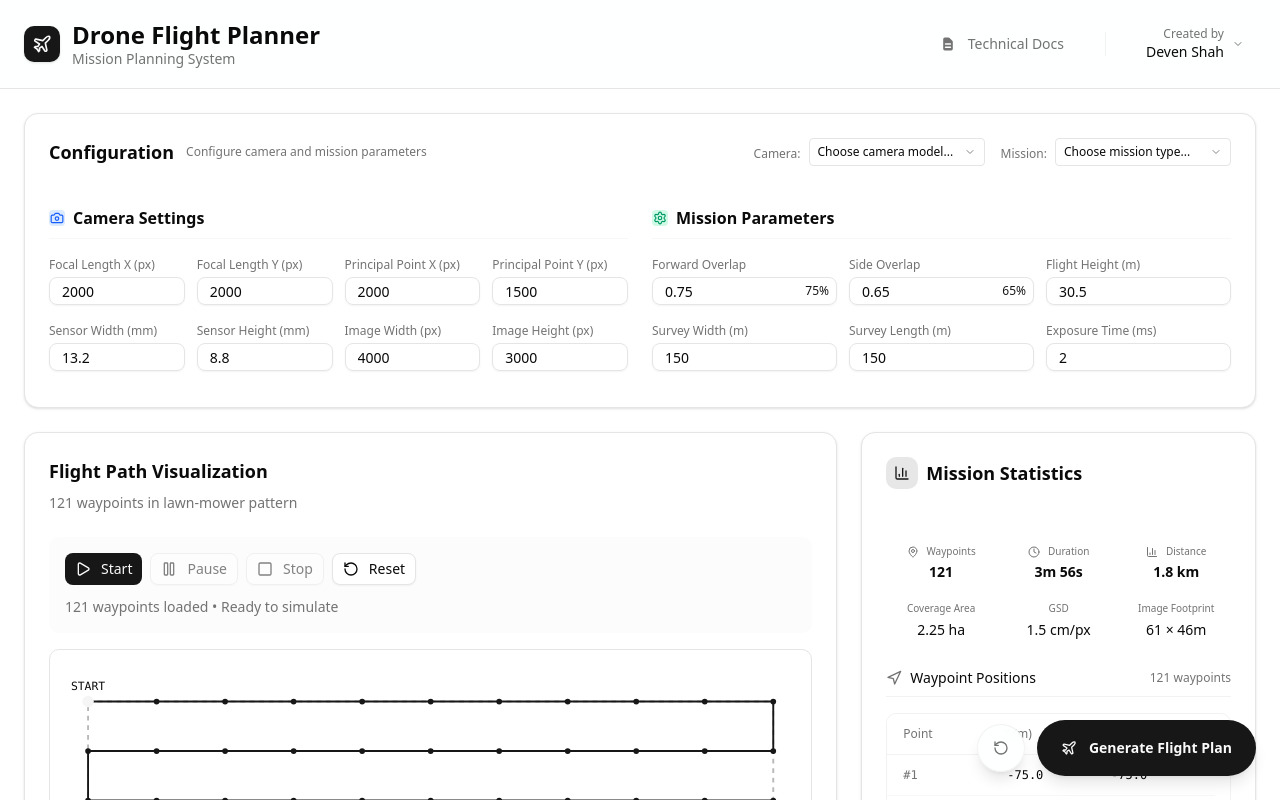
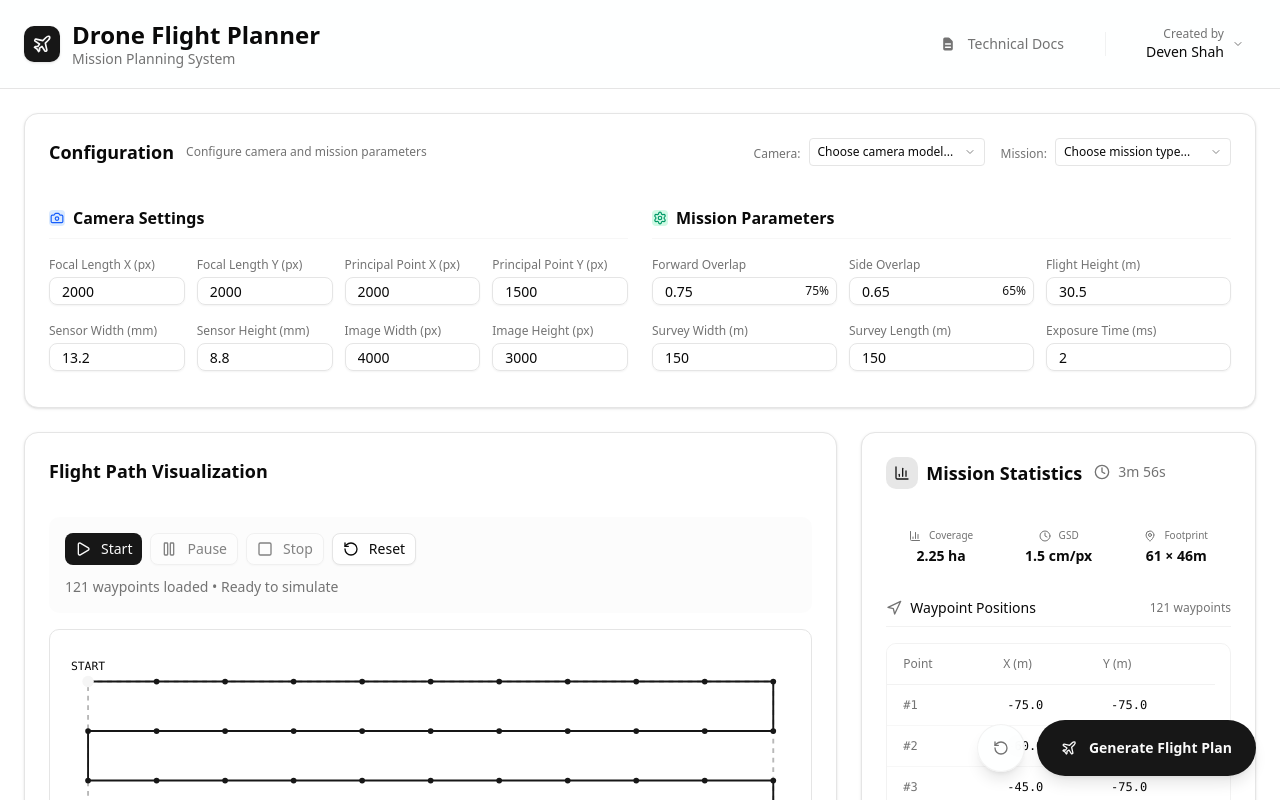
Before and after one commit to devenshah2018/drone-trajectory-interface, a Next.js app: page / in a window 1280 px wide. Both pictures are taken after a click on the button "Generate Flight Plan". Shown: the top 800 px of the page. Built offline with nearby package versions, Linux system fonts and the light colour scheme.

Commit message:
Enhancement: Update CompactMissionStats to display coverage area, GSD, and footprint metrics; improve layout and styling in FlightPathVisualization component

```diff
--- a/components/compact-mission-stats.tsx
+++ b/components/compact-mission-stats.tsx
@@ -534,7 +534,7 @@ export function CompactMissionStats({
           </div>
         </CardHeader>
         <CardContent>
-          <div className="text-muted-foreground py-8 text-center">
+          <div className="text-muted-foreground py-17 text-center">
             <BarChart3 className="text-muted-foreground/50 mx-auto mb-3 h-12 w-12" />
             <p className="mb-1 text-sm font-medium">No Mission Data</p>
             <p className="text-xs">Generate a flight plan to see statistics</p>
@@ -546,55 +546,47 @@ export function CompactMissionStats({
 
   return (
     <Card className="border-border bg-card shadow-sm">
-      <CardHeader className="pb-4">
+      <CardHeader>
         <div className="flex items-center gap-2">
           <div className="bg-primary/10 flex h-8 w-8 items-center justify-center rounded-lg">
             <BarChart3 className="text-primary h-4 w-4" />
           </div>
-          <CardTitle className="text-foreground text-lg font-semibold">
-            Mission Statistics
-          </CardTitle>
+          <div className="flex items-baseline gap-3">
+            <CardTitle className="text-foreground text-lg font-semibold">Mission Statistics</CardTitle>
+            {/* Duration moved into header next to title with clock icon */}
+            <div className="flex items-center gap-2 text-muted-foreground text-sm">
+              <Clock className="h-4 w-4" aria-hidden />
+              <span aria-label={`Estimated duration ${formatTime(stats?.estimatedTime ?? 0)}`}>{formatTime(stats?.estimatedTime ?? 0)}</span>
+            </div>
+          </div>
         </div>
       </CardHeader>
       <CardContent className="space-y-6">
-        {/* Compact two-row mission stats: top row = primary, bottom row = secondary */}
+        {/* Compact stats: show only three metrics (Coverage Area, GSD, Image Footprint) */}
         <div className="w-full">
           <div className="grid grid-cols-3 gap-2 items-center text-center text-xs">
             <div className="p-2">
               <div className="flex items-center justify-center gap-2 text-muted-foreground text-[10px] font-medium">
-                <MapPin className="h-3 w-3" aria-hidden />
-                <span>Waypoints</span>
+                <BarChart3 className="h-3 w-3" aria-hidden />
+                <span>Coverage</span>
               </div>
-              <div className="text-foreground text-sm font-semibold mt-1">{stats.totalWaypoints}</div>
+              <div className="text-foreground text-sm font-semibold mt-1">{(stats.coverageArea / 10000).toFixed(2)} ha</div>
             </div>
+
             <div className="p-2">
               <div className="flex items-center justify-center gap-2 text-muted-foreground text-[10px] font-medium">
                 <Clock className="h-3 w-3" aria-hidden />
-                <span>Duration</span>
+                <span>GSD</span>
               </div>
-              <div className="text-foreground text-sm font-semibold mt-1">{formatTime(stats.estimatedTime)}</div>
+              <div className="text-foreground text-sm font-semibold mt-1">{(stats.gsd * 100).toFixed(1)} cm/px</div>
             </div>
+
             <div className="p-2">
               <div className="flex items-center justify-center gap-2 text-muted-foreground text-[10px] font-medium">
-                <BarChart3 className="h-3 w-3" aria-hidden />
-                <span>Distance</span>
+                <MapPin className="h-3 w-3" aria-hidden />
+                <span>Footprint</span>
               </div>
-              <div className="text-foreground text-sm font-semibold mt-1">{(stats.totalDistance / 1000).toFixed(1)} km</div>
-            </div>
-          </div>
-
-          <div className="grid grid-cols-3 gap-2 mt-2 text-center text-xs text-muted-foreground">
-            <div className="p-1">
-              <div className="text-[10px]">Coverage Area</div>
-              <div className="text-foreground text-sm font-medium mt-1">{(stats.coverageArea / 10000).toFixed(2)} ha</div>
-            </div>
-            <div className="p-1">
-              <div className="text-[10px]">GSD</div>
-              <div className="text-foreground text-sm font-medium mt-1">{(stats.gsd * 100).toFixed(1)} cm/px</div>
-            </div>
-            <div className="p-1">
-              <div className="text-[10px]">Image Footprint</div>
-              <div className="text-foreground text-sm font-medium mt-1">{stats.imageFootprint[0].toFixed(0)} × {stats.imageFootprint[1].toFixed(0)}m</div>
+              <div className="text-foreground text-sm font-semibold mt-1">{stats.imageFootprint[0].toFixed(0)} × {stats.imageFootprint[1].toFixed(0)}m</div>
             </div>
           </div>
         </div>
@@ -681,11 +673,14 @@ export function CompactMissionStats({
         {/* Segments Table */}
         {waypoints && waypoints.length > 1 && (
           <div className="space-y-4" role="region" aria-labelledby="segments-heading">
-            <div className="border-border/50 flex items-center gap-2 border-b pb-2">
-              <Navigation className="text-muted-foreground h-4 w-4" aria-hidden="true" />
-              <h3 id="segments-heading" className="text-foreground text-sm font-medium">
-                Flight Segments
-              </h3>
+            <div className="border-border/50 flex items-center gap-2 border-b pb-2 justify-between">
+              <div className="flex items-center gap-2">
+                <Navigation className="text-muted-foreground h-4 w-4" aria-hidden="true" />
+                <h3 id="segments-heading" className="text-foreground text-sm font-medium">Flight Segments</h3>
+              </div>
+              <div className="text-muted-foreground text-xs font-medium">
+                {stats ? `${(stats.totalDistance / 1000).toFixed(1)} km total` : ''}
+              </div>
             </div>
             <div
               ref={segmentsTableRef}
--- a/components/flight-path-visualization.tsx
+++ b/components/flight-path-visualization.tsx
@@ -277,7 +277,6 @@ export function FlightPathVisualization({
     <Card className={`border-border bg-card ${className || ""}`}>
       <CardHeader>
         <CardTitle className="text-lg font-semibold">Flight Path Visualization</CardTitle>
-        <p className="text-muted-foreground text-sm">{waypoints.length} waypoints in lawn-mower pattern</p>
       </CardHeader>
       <CardContent className="space-y-4">
         {/* Flight Controls and Speedometer */}
@@ -427,7 +426,7 @@ export function FlightPathVisualization({
                       <div className="mt-1 flex items-center justify-center gap-2">
                         {simulationState.isPaused ? (
                           <>
-                            <div className="h-2 w-2 rounded-full bg-yellow-500" />
+                            <div className="h-2 w-2 rounded-full bg-gray-500" />
                             <span className="text-muted-foreground text-xs">Paused</span>
                           </>
                         ) : (
```
